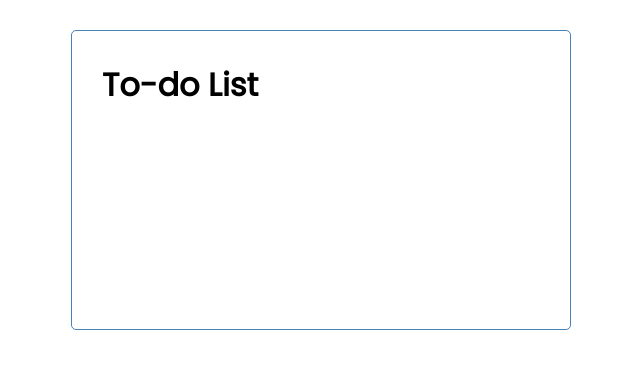
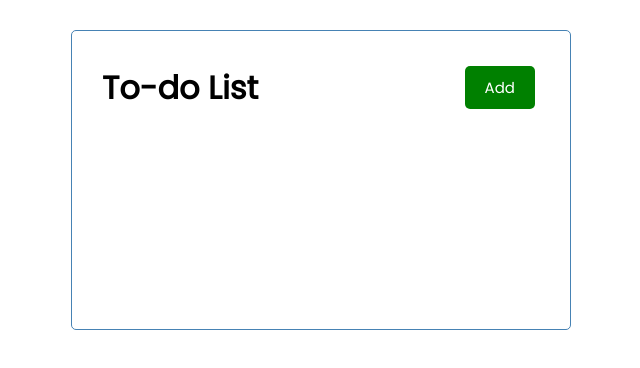
Before and after one commit to nuovodw/react-todo-list, a React (Create React App) app: page / in a window 1280 px wide. Shown: the top 368 px of the page, without its empty margins (319-959 px from the left). Built offline with nearby package versions, Linux system fonts and the light colour scheme.

Commit message:
create Button.js, edit Header.js

```diff
--- /dev/null
+++ b/src/components/Button.js
@@ -0,0 +1,19 @@
+import PropTypes from 'prop-types';
+
+const Button = ({ color, text }) => {
+	return (
+		<button style={{ backgroundColor: color }} className='btn'>
+			{text}
+		</button>
+	);
+};
+
+Button.defaultProps = {
+	color: 'steelblue',
+};
+
+Button.propTypes = {
+	text: PropTypes.string,
+	color: PropTypes.string,
+};
+export default Button;
--- a/src/components/Header.js
+++ b/src/components/Header.js
@@ -1,9 +1,11 @@
 import PropTypes from 'prop-types';
+import Button from './Button';
 
 const Header = ({ title }) => {
 	return (
-		<header>
+		<header className='header'>
 			<h1>{title}</h1>
+			<Button color='green' text='Add' />
 		</header>
 	);
 };
```
